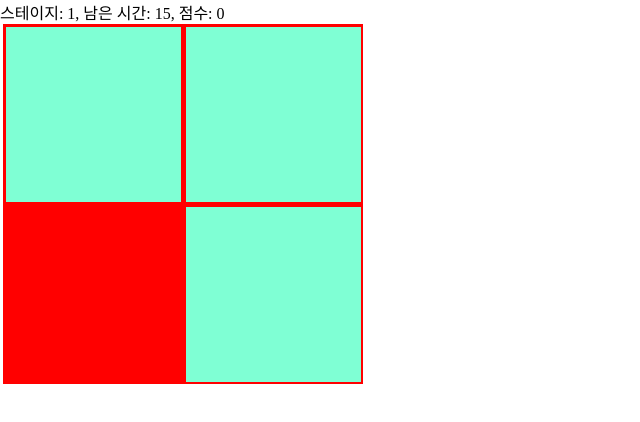
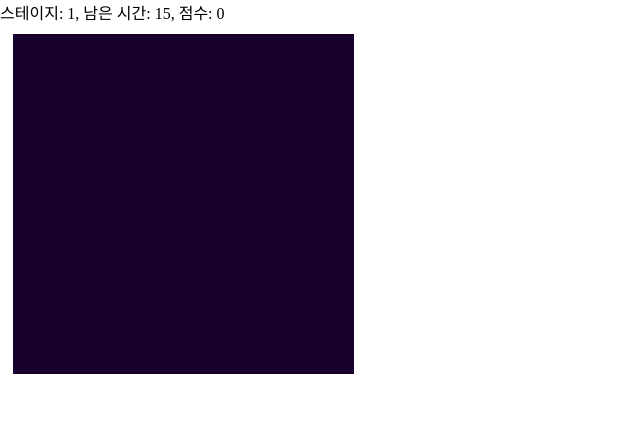
Before and after one commit to up456/numble-find-square-game, a React (Create React App) app: page / in a window 1280 px wide. Shown: the top 422 px of the page, without its empty margins (0-640 px from the left). Built offline with nearby package versions, Linux system fonts and the light colour scheme.

Commit message:
아무데나 클릭해도 색상 전체가 바뀜

```diff
--- a/src/App.tsx
+++ b/src/App.tsx
@@ -7,45 +7,19 @@ function App() {
   const [stage, setStage] = useState(1);
   const [time, setTime] = useState(15);
   const [score, setScore] = useState(0);
-  const [block, setBlock] = useState(4);
-  const [style, setStyle] = useState({
-    backgroundColor: 'aquamarine',
-    width: '175px',
-    height: '175px',
-  });
 
   const handleClickSquare = (event: any) => {
     if (event.target.dataset.id === 'equivalent') {
       setTime((prevTime) => prevTime - 3);
     } else {
       setStage((prevStage) => prevStage + 1);
-      if (stage > 1) {
-        const newBlock = Math.pow(Math.floor(stage + 1 / 2 + 1), 2);
-        setBlock((prevBlock) => (prevBlock = newBlock));
-      }
     }
   };
-
-  useEffect(() => {
-    if (stage > 1 && stage < 14) {
-      const newStyle = {
-        backgroundColor: 'rgb(0, 0 ,0)',
-        width: `${Math.floor(340 / Math.floor(stage + 1 / 2))}px`,
-        height: `${Math.floor(340 / Math.floor(stage + 1 / 2))}px`,
-      };
-      setStyle((prevStyle) => (prevStyle = newStyle));
-    }
-  }, [stage]);
 
   return (
     <>
       <GameProgressInformation stage={stage} time={time} score={score} />
-      <GameZone
-        style={style}
-        stage={stage}
-        block={block}
-        onClick={handleClickSquare}
-      />
+      <GameZone stage={stage} onClick={handleClickSquare} />
     </>
   );
 }
--- a/src/components/gameZone.tsx
+++ b/src/components/gameZone.tsx
@@ -1,19 +1,33 @@
-import React from 'react';
+import React, { useState } from 'react';
 import '../css/gameZone.css';
 
-const GameZone = (props: {
-  style: { backgroundColor: string; width: string; height: string };
-  block: number;
-  stage: number;
-  onClick: (event: any) => void;
-}) => {
-  const randomIndex = Math.floor(Math.random() * props.block);
+const GameZone = (props: { stage: number; onClick: (event: any) => void }) => {
+  const block = Math.pow(Math.floor(props.stage / 2) + 1, 2);
+
+  const randomIndex = Math.floor(Math.random() * block);
+  console.log(`stage: ${props.stage}, block: ${block}`);
+
+  const randomRgb1 = Math.floor(Math.random() * 230);
+  const randomRgb2 = Math.floor(Math.random() * 230);
+  const randomRgb3 = Math.floor(Math.random() * 230);
+  const diffrentColorGap = 60 - props.stage * 2;
+  const newStyle = {
+    backgroundColor: `rgb(${randomRgb1}, ${randomRgb2} ,${randomRgb3})`,
+    width: `${Math.floor(340 / Math.pow(block, 0.5)) + 0.7}px`,
+    height: `${Math.floor(340 / Math.pow(block, 0.5)) + 0.7}px`,
+  };
+  const diffrentStyle = {
+    ...newStyle,
+    backgroundColor: `rgb(
+      ${randomRgb1 - diffrentColorGap},
+      ${randomRgb2 - diffrentColorGap} ,
+      ${randomRgb3 - diffrentColorGap})`,
+  };
 
   return (
     <div className="game-board">
-      {[...Array(props.block)].map((_, index) => {
+      {[...Array(block)].map((_, index) => {
         if (randomIndex === index) {
-          const diffrentStyle = { ...props.style, backgroundColor: 'red' };
           return (
             <div
               style={diffrentStyle}
@@ -25,7 +39,7 @@ const GameZone = (props: {
         }
         return (
           <div
-            style={props.style}
+            style={newStyle}
             key={index}
             data-id="equivalent"
             onClick={props.onClick}
--- a/src/css/gameZone.css
+++ b/src/css/gameZone.css
@@ -1,7 +1,6 @@
 .game-board {
-  background-color: red;
   width: 360px;
-  height: 360px;
+  height: 359.792px;
   margin-left: 0.2em;
   display: flex;
   flex-wrap: wrap;
```
